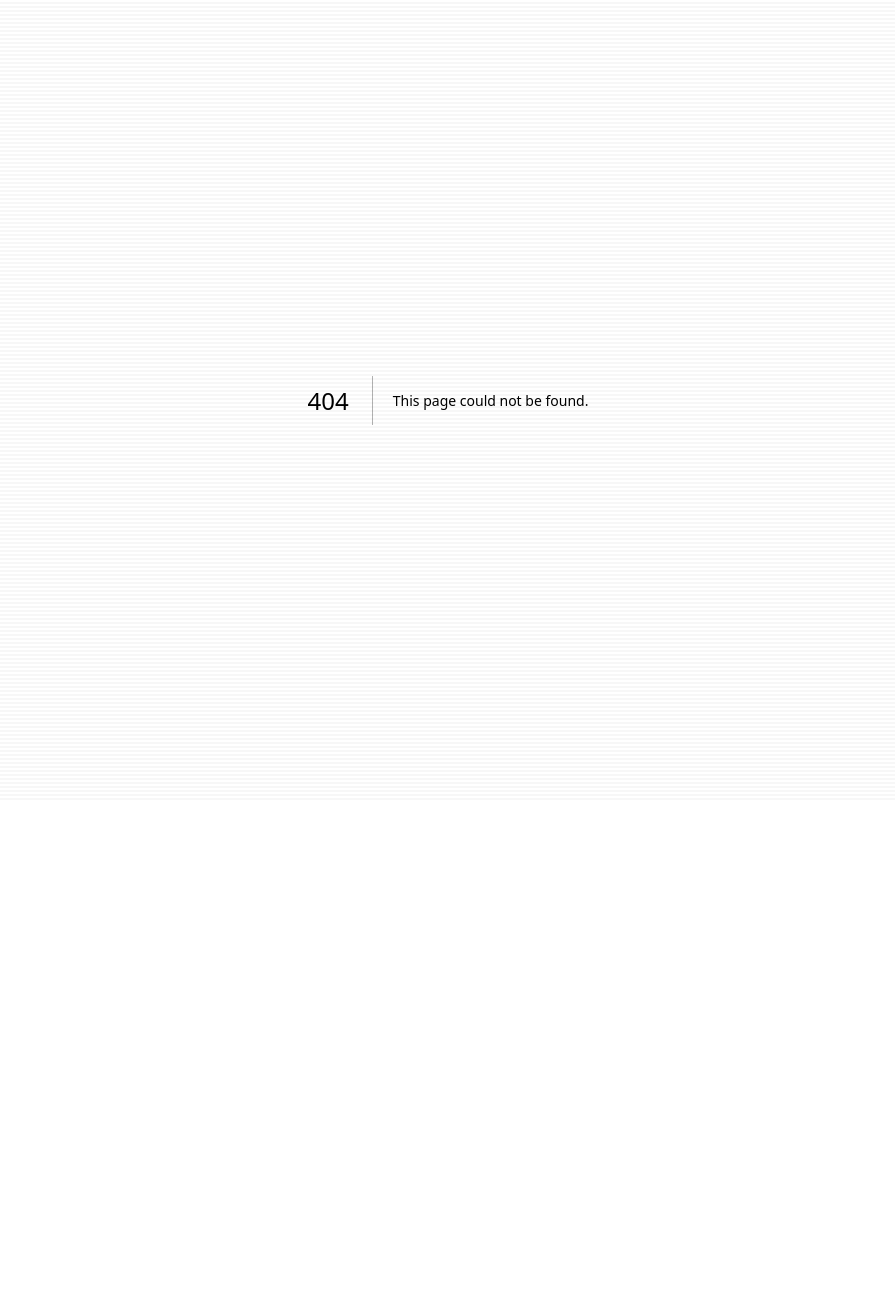
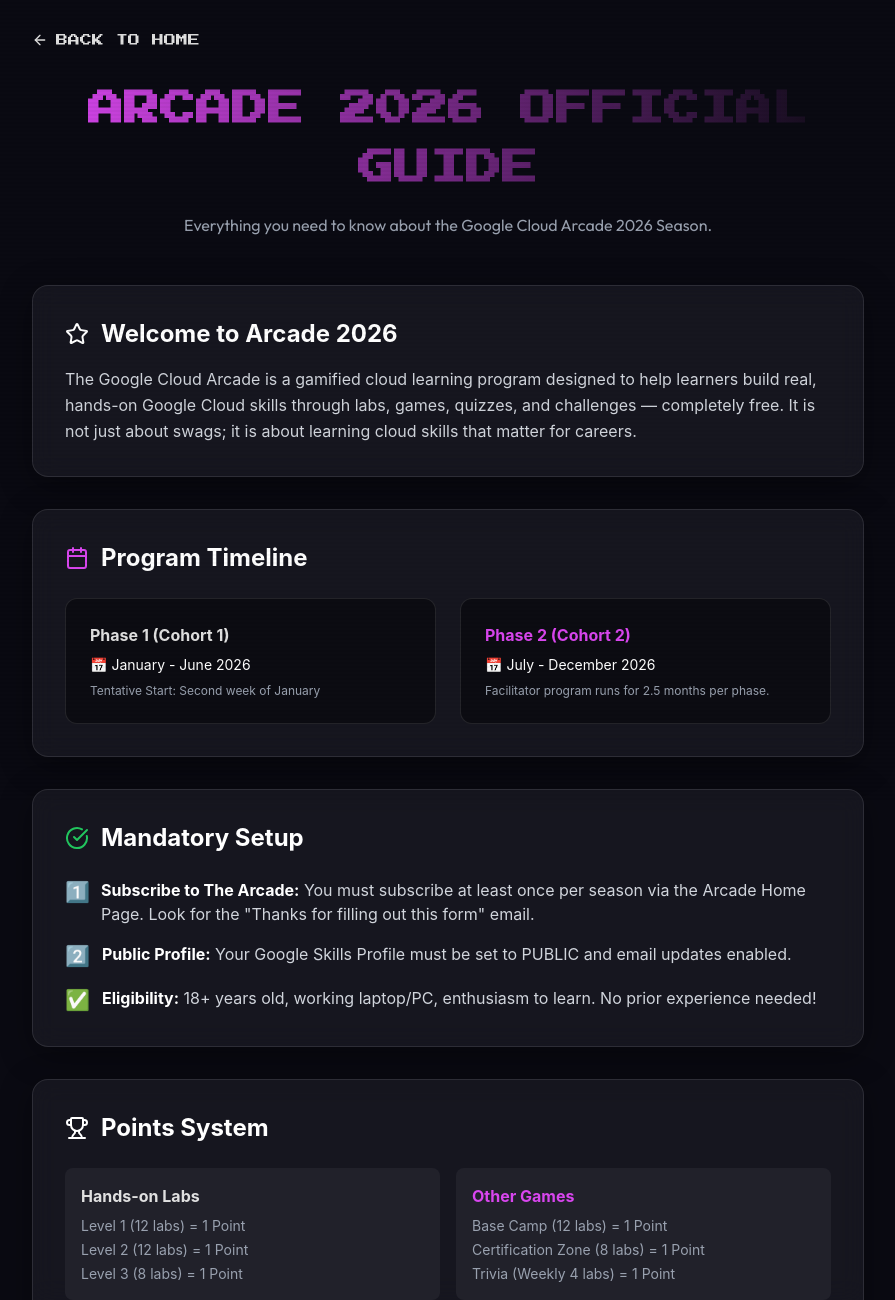
Before and after one commit to Somesh520/Arcade-point-calculator, a Next.js app: page /guide in a window 1280 px wide. Before the commit this address had no page. Shown: the top 1300 px of the page, without its empty margins (192-1087 px from the left). Before the commit the page ends 800 px from the top, so only its background shows below. Built offline with nearby package versions, Linux system fonts and the light colour scheme.

Commit message:
feat: Add Official Guide page and link from home

```diff
--- /dev/null
+++ b/src/app/guide/page.tsx
@@ -0,0 +1,151 @@
+"use client";
+
+import { motion } from "framer-motion";
+import { ArrowLeft, BookOpen, Calendar, CheckCircle, ShieldAlert, Trophy, Target, Star } from "lucide-react";
+import Link from "next/link";
+
+export default function GuidePage() {
+    return (
+        <main className="min-h-screen p-8 max-w-4xl mx-auto pb-24">
+            <Link href="/">
+                <button className="mb-8 flex items-center gap-2 text-[var(--color-neon-cyan)] hover:text-white transition-colors font-[family-name:var(--font-press-start)] text-xs">
+                    <ArrowLeft size={16} /> BACK TO HOME
+                </button>
+            </Link>
+
+            <motion.div
+                initial={{ opacity: 0, y: 20 }}
+                animate={{ opacity: 1, y: 0 }}
+                className="space-y-8"
+            >
+                {/* Header */}
+                <div className="text-center mb-12">
+                    <h1 className="text-3xl md:text-4xl font-bold text-transparent bg-clip-text bg-gradient-to-r from-[var(--color-neon-pink)] to-[var(--color-neon-cyan)] font-[family-name:var(--font-press-start)] leading-relaxed mb-4">
+                        ARCADE 2026 OFFICIAL GUIDE
+                    </h1>
+                    <p className="text-gray-400 font-[family-name:var(--font-outfit)]">
+                        Everything you need to know about the Google Cloud Arcade 2026 Season.
+                    </p>
+                </div>
+
+                {/* 1. Welcome */}
+                <section className="arcade-card p-8 rounded-2xl border border-[var(--color-neon-cyan)]/20">
+                    <h2 className="text-2xl font-bold text-white mb-4 flex items-center gap-3">
+                        <Star className="text-[var(--color-neon-yellow)]" /> Welcome to Arcade 2026
+                    </h2>
+                    <p className="text-gray-300 leading-relaxed">
+                        The Google Cloud Arcade is a gamified cloud learning program designed to help learners build real, hands-on Google Cloud skills through labs, games, quizzes, and challenges — completely free. It is not just about swags; it is about learning cloud skills that matter for careers.
+                    </p>
+                </section>
+
+                {/* 2. Timeline */}
+                <section className="arcade-card p-8 rounded-2xl">
+                    <h2 className="text-2xl font-bold text-white mb-6 flex items-center gap-3">
+                        <Calendar className="text-[var(--color-neon-pink)]" /> Program Timeline
+                    </h2>
+                    <div className="grid md:grid-cols-2 gap-6">
+                        <div className="bg-black/40 p-6 rounded-xl border border-white/10">
+                            <h3 className="text-[var(--color-neon-cyan)] font-bold mb-2">Phase 1 (Cohort 1)</h3>
+                            <p className="text-white text-sm mb-2">📅 January - June 2026</p>
+                            <p className="text-gray-400 text-xs">Tentative Start: Second week of January</p>
+                        </div>
+                        <div className="bg-black/40 p-6 rounded-xl border border-white/10">
+                            <h3 className="text-[var(--color-neon-pink)] font-bold mb-2">Phase 2 (Cohort 2)</h3>
+                            <p className="text-white text-sm mb-2">📅 July - December 2026</p>
+                            <p className="text-gray-400 text-xs">Facilitator program runs for 2.5 months per phase.</p>
+                        </div>
+                    </div>
+                </section>
+
+                {/* 3. Pre-requisites */}
+                <section className="arcade-card p-8 rounded-2xl">
+                    <h2 className="text-2xl font-bold text-white mb-6 flex items-center gap-3">
+                        <CheckCircle className="text-[var(--color-neon-green)]" /> Mandatory Setup
+                    </h2>
+                    <div className="space-y-4 text-gray-300">
+                        <div className="flex gap-3">
+                            <div className="min-w-6 text-xl">1️⃣</div>
+                            <div>
+                                <strong className="text-white">Subscribe to The Arcade:</strong> You must subscribe at least once per season via the Arcade Home Page. Look for the "Thanks for filling out this form" email.
+                            </div>
+                        </div>
+                        <div className="flex gap-3">
+                            <div className="min-w-6 text-xl">2️⃣</div>
+                            <div>
+                                <strong className="text-white">Public Profile:</strong> Your Google Skills Profile must be set to PUBLIC and email updates enabled.
+                            </div>
+                        </div>
+                        <div className="flex gap-3">
+                            <div className="min-w-6 text-xl">✅</div>
+                            <div>
+                                <strong className="text-white">Eligibility:</strong> 18+ years old, working laptop/PC, enthusiasm to learn. No prior experience needed!
+                            </div>
+                        </div>
+                    </div>
+                </section>
+
+                {/* 4. Point System */}
+                <section className="arcade-card p-8 rounded-2xl border border-[var(--color-neon-yellow)]/20">
+                    <h2 className="text-2xl font-bold text-white mb-6 flex items-center gap-3">
+                        <Trophy className="text-[var(--color-neon-yellow)]" /> Points System
+                    </h2>
+                    <div className="grid gap-4 md:grid-cols-2">
+                        <div className="bg-white/5 p-4 rounded-lg">
+                            <h4 className="font-bold text-[var(--color-neon-cyan)] mb-2">Hands-on Labs</h4>
+                            <ul className="text-sm text-gray-400 space-y-1">
+                                <li>Level 1 (12 labs) = 1 Point</li>
+                                <li>Level 2 (12 labs) = 1 Point</li>
+                                <li>Level 3 (8 labs) = 1 Point</li>
+                            </ul>
+                        </div>
+                        <div className="bg-white/5 p-4 rounded-lg">
+                            <h4 className="font-bold text-[var(--color-neon-pink)] mb-2">Other Games</h4>
+                            <ul className="text-sm text-gray-400 space-y-1">
+                                <li>Base Camp (12 labs) = 1 Point</li>
+                                <li>Certification Zone (8 labs) = 1 Point</li>
+                                <li>Trivia (Weekly 4 labs) = 1 Point</li>
+                            </ul>
+                        </div>
+                        <div className="bg-white/5 p-4 rounded-lg col-span-full border border-[var(--color-neon-green)]/30">
+                            <h4 className="font-bold text-[var(--color-neon-green)] mb-2">Skill Badges (Booster) 🚀</h4>
+                            <ul className="text-sm text-gray-300 space-y-1">
+                                <li>2 Skill Badges = 1 Point</li>
+                                <li>90+ Skill Badges = 45 Points (Huge Bonus!)</li>
+                            </ul>
+                        </div>
+                    </div>
+                </section>
+
+                {/* 5. Rules */}
+                <section className="arcade-card p-8 rounded-2xl bg-red-900/10 border border-red-500/30">
+                    <h2 className="text-2xl font-bold text-white mb-6 flex items-center gap-3">
+                        <ShieldAlert className="text-red-500" /> Strict Rules
+                    </h2>
+                    <ul className="space-y-3 text-gray-300">
+                        <li className="flex items-start gap-2">
+                            <span className="text-red-500">🚫</span> Do NOT complete skill badges unless instructed.
+                        </li>
+                        <li className="flex items-start gap-2">
+                            <span className="text-red-500">🚫</span> Do NOT explore random badges or do lab-free courses on your own.
+                        </li>
+                        <li className="flex items-start gap-2">
+                            <span className="text-red-500">🚫</span> Never share/sell voucher codes or accounts.
+                        </li>
+                        <li className="flex items-start gap-2">
+                            <span className="text-green-500">✅</span> ONLY complete badges listed on the official Arcade page.
+                        </li>
+                    </ul>
+                </section>
+
+                <div className="text-center mt-12 mb-8">
+                    <Link href="/">
+                        <button className="pixel-button bg-[var(--color-neon-cyan)] text-black px-8 py-4 rounded font-bold hover:scale-105 transition-transform flex items-center gap-2 mx-auto">
+                            <Target size={20} /> START CALCULATING
+                        </button>
+                    </Link>
+                </div>
+
+            </motion.div>
+        </main>
+    );
+}
--- a/src/app/page.tsx
+++ b/src/app/page.tsx
@@ -1,9 +1,10 @@
 "use client";
 
 import { useState, useEffect } from "react";
-import { Search, Trash2 } from "lucide-react";
+import { Search, Trash2, BookOpen } from "lucide-react";
 import { motion } from "framer-motion";
 import { useRouter } from "next/navigation";
+import Link from "next/link";
 
 interface SavedProfile {
   name: string;
@@ -139,6 +140,18 @@
         transition={{ delay: 0.8 }}
         className="w-full max-w-4xl mt-20 space-y-12"
       >
+        {/* Full Guide Banner */}
+        <div className="text-center mb-16">
+          <Link href="/guide">
+            <button className="pixel-button bg-[var(--color-neon-yellow)] text-black px-6 py-4 rounded font-bold hover:scale-105 transition-transform flex items-center gap-3 mx-auto animate-pulse shadow-[0_0_20px_var(--color-neon-yellow)]">
+              <BookOpen size={24} /> READ OFFICIAL 2026 GUIDE
+            </button>
+          </Link>
+          <p className="mt-4 text-gray-400 text-sm font-[family-name:var(--font-outfit)]">
+            Everything you need to know: Rules, Dates & Points System
+          </p>
+        </div>
+
         {/* What is Arcade? */}
         <section>
           <h2 className="text-2xl font-[family-name:var(--font-press-start)] mb-6 text-[var(--color-neon-cyan)]">
```
